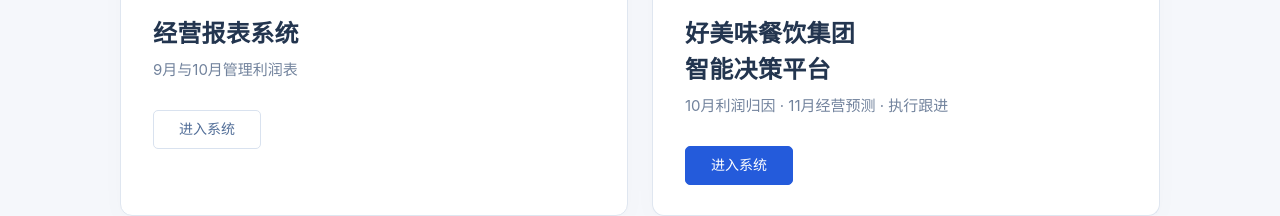
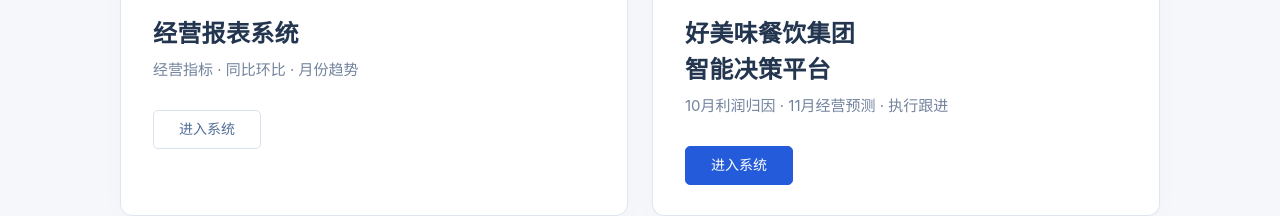
Before and after one commit to raoxiaoying/restaurant-data-platform-demo, a plain HTML site: page restaurant-review/index.html in a window 1280 px wide. Shown: the part 391-607 px from the top of the page. Drawn offline with Linux system fonts and the light colour scheme.

Commit message:
docs: describe reporting cards and monthly trends at the system entry

```diff
--- a/restaurant-review/index.html
+++ b/restaurant-review/index.html
@@ -29,7 +29,7 @@
         <span class="label">使用多链前</span>
         <span class="system-icon report-icon" aria-hidden="true"></span>
         <h2>经营报表系统</h2>
-        <p class="description">9月与10月管理利润表</p>
+        <p class="description">经营指标 · 同比环比 · 月份趋势</p>
         <span class="enter">进入系统</span>
       </a>
       <a class="system dolink" href="./after/index.html" aria-label="使用多链后，进入好美味餐饮集团智能决策平台">
```
